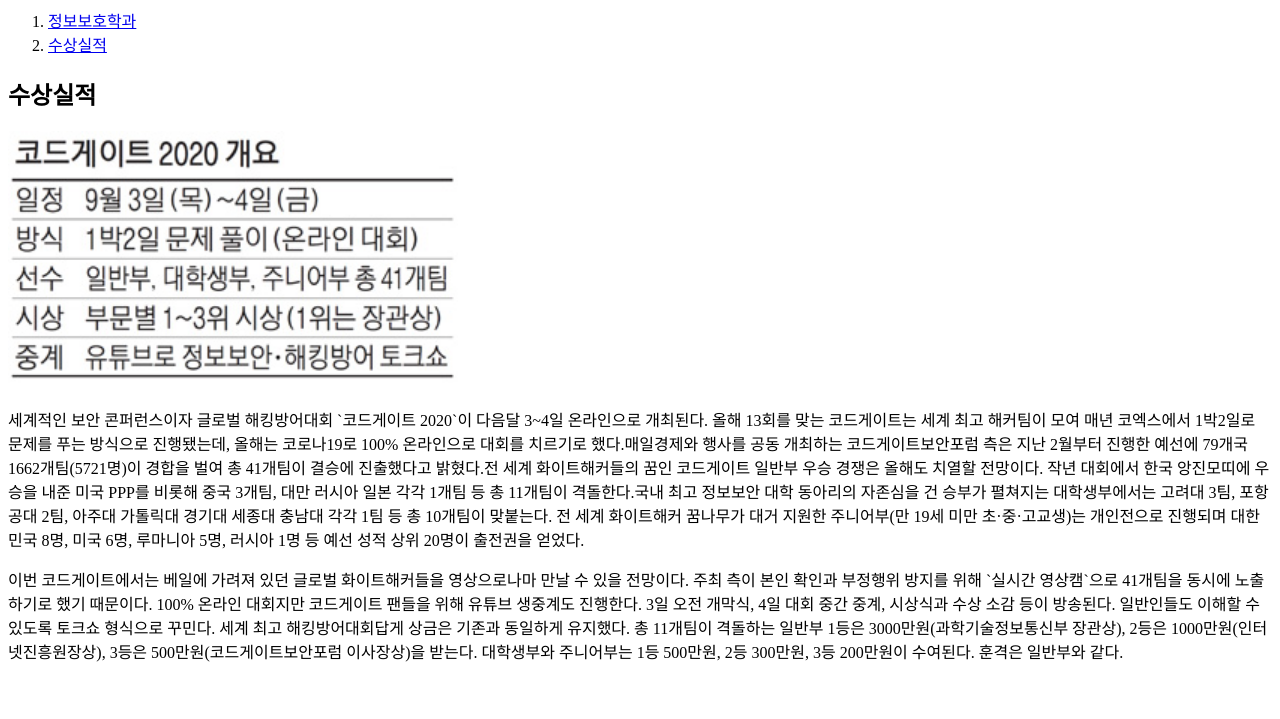
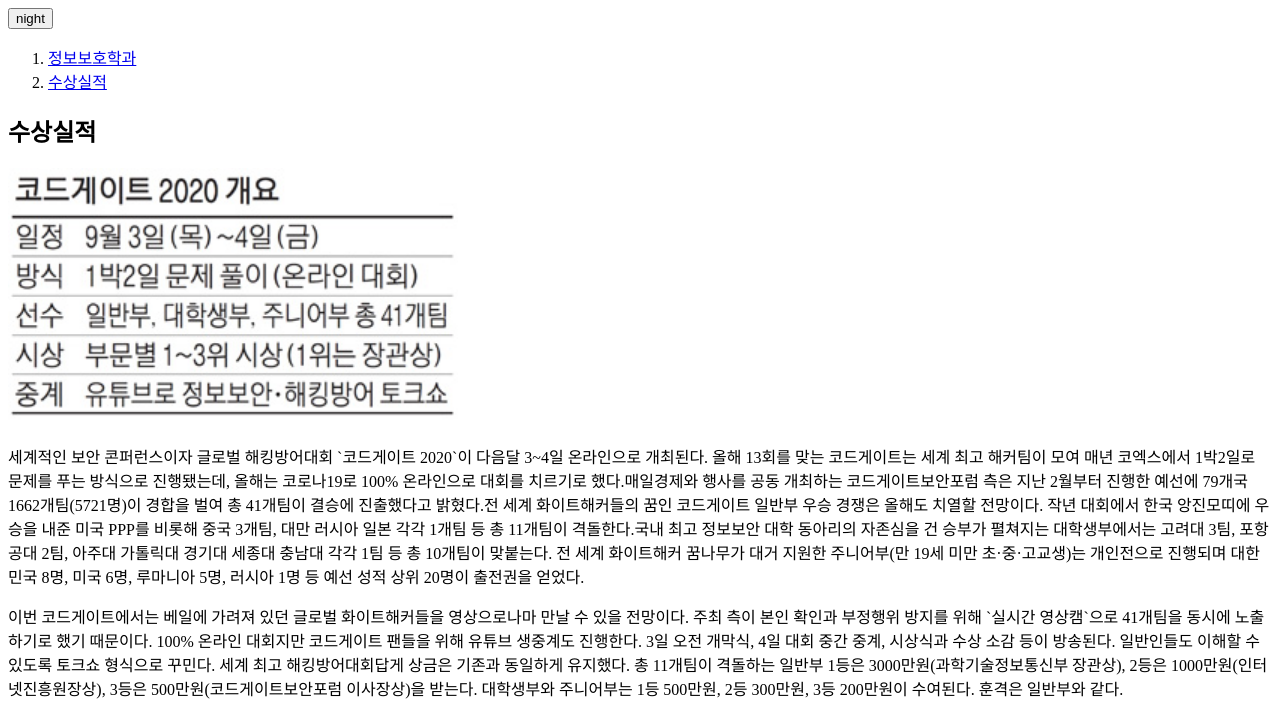
Before and after one commit to unusual-weather/Sejong, a plain HTML site: page 상.html in a window 1280 px wide. Shown: the part 81-800 px from the top of the page. Drawn offline with Linux system fonts and the light colour scheme.

Commit message:
javascript.Final

```diff
--- a/상.html
+++ b/상.html
@@ -1,6 +1,7 @@
 <!doctype html>
 <html>
 <head>
+  <script src="Night_day & Links.js"></script>
 
   <title>세종대 정보보호학과 소개</title>
   <meta charset="utf-8">
@@ -16,6 +17,9 @@
 </head>
 <body>
   <h1><a href="index.html">세종대</h1></a>
+  <input type="button" value="night" onclick="
+    NightDayHandler(this);
+  ">
   <ol>
     <li><a href="정보보호학과란.html">정보보호학과</li></a>
     <li><a href="상.html">수상실적</li></a>
```
Also changed, not shown: index.html (+4 -1 lines), 정보보호학과란.html (+4 -1 lines).
